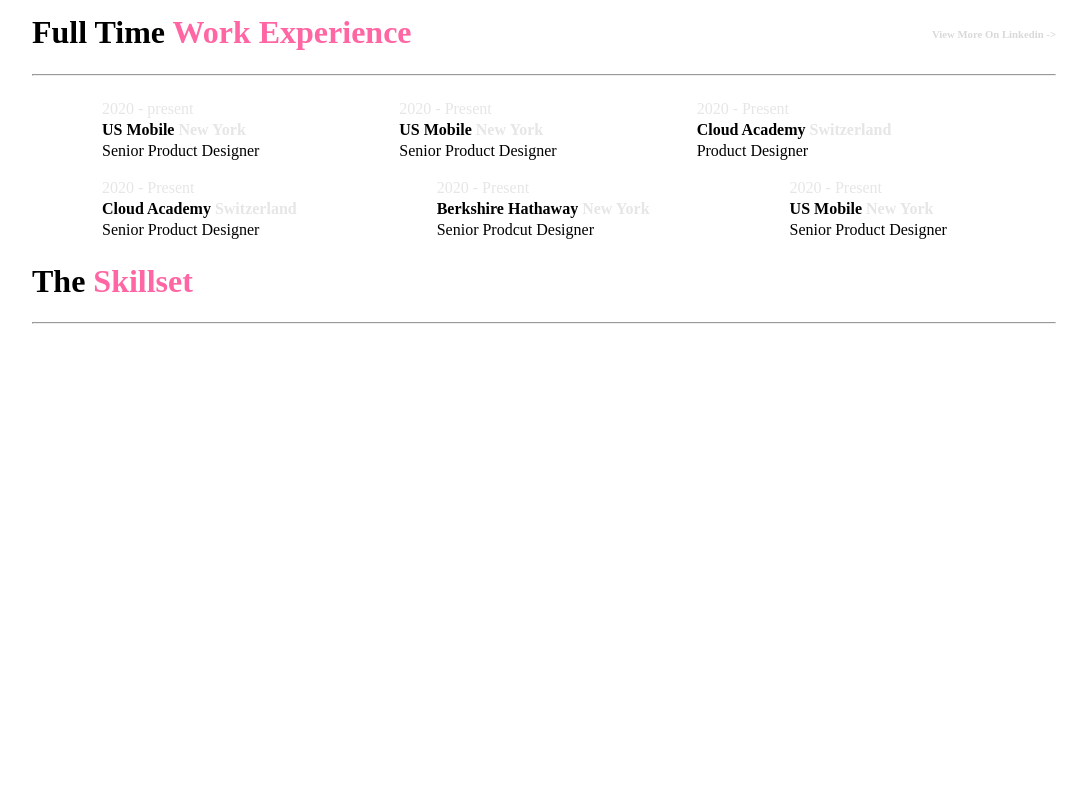
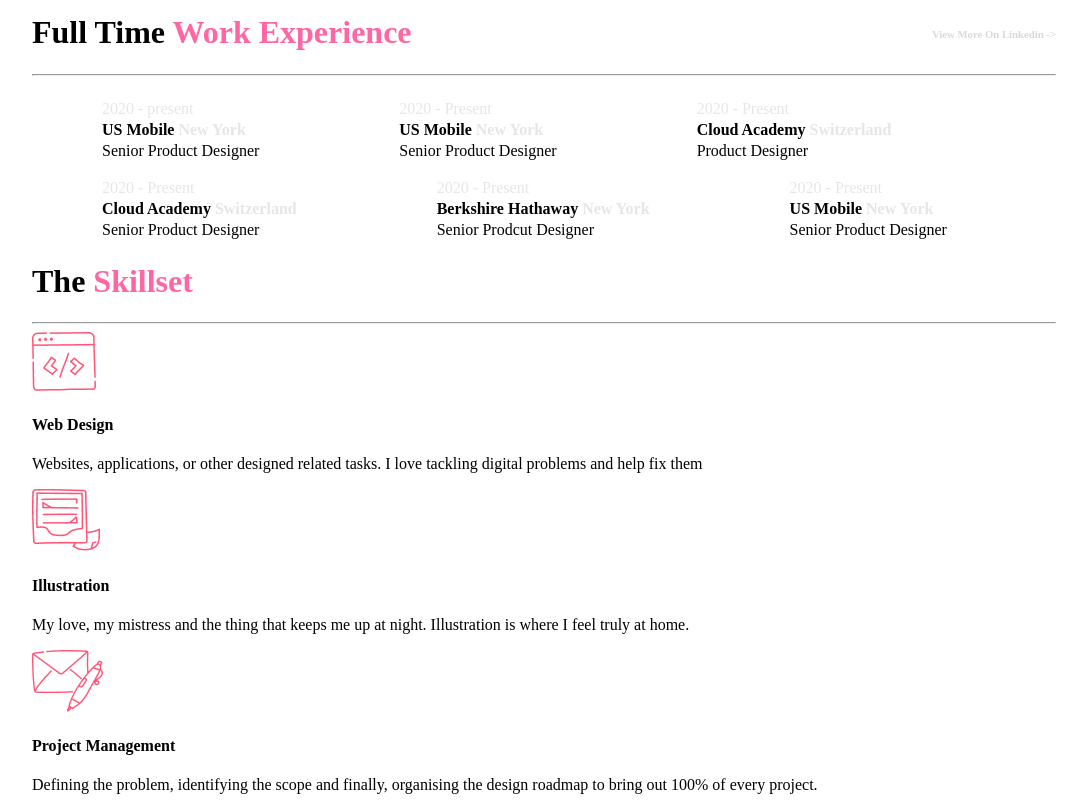
Before and after one commit to Oviep/Portfolio_website, a plain HTML site: page index.html in a window 1280 px wide. Shown: the part 841-1651 px from the top of the page, without its empty margins (96-1183 px from the left). Before the commit the page ends 1173 px from the top, so only its background shows below. Drawn offline with Linux system fonts and the light colour scheme.

Commit message:
made some more additions

```diff
--- a/css/style.css
+++ b/css/style.css
@@ -120,7 +120,7 @@
      color: #d9d9d9;
  }
 
- hr {
+ .line {
      margin-top: 1px;
  }
 
--- a/index.html
+++ b/index.html
@@ -72,7 +72,7 @@
        <div class = "con-mini"><h6>View More On Linkedin -></h6></div>
 
     </div>
-    <hr>
+    <hr class ="line">
 
     <div class= "container5">
         <div class= "con-5">
@@ -114,7 +114,50 @@
     </div>
 
     <h1> The  <span class= "cl1">Skillset</span> </h1>
-    <hr>
+    <hr class= "line">
+
+    <div class= "container6">
+        <div>
+            <div>
+                <img src="img/x38 4.png" alt="tags">
+            </div>
+            <div>
+                <h4>Web Design</h4>
+                <p>Websites, applications, or
+                    other designed related tasks.
+                    I love tackling digital problems
+                    and help fix them
+                 </p>
+            </div>
+
+        </div>
+
+        <div>
+            <div>
+                <img src="img/x33 5.png" alt="frame">
+                </div>
+            <div>
+                <h4>Illustration</h4>
+                <p>My love, my mistress and the thing that keeps me up at night.
+                    Illustration is where I feel truly at home.
+                </p>
+            </div>
+        </div>
+
+        <div>
+            <div>
+                <img src="img/x34 9.png" alt="email logo">
+            </div>
+            <div>
+                <h4>Project Management</h4>
+                <p>
+                    Defining the problem, identifying the scope and finally,
+                    organising the design roadmap to bring out 100% of every project.
+                </p>
+            </div>
+        </div>
+
+    </div>
 
 
 
```
